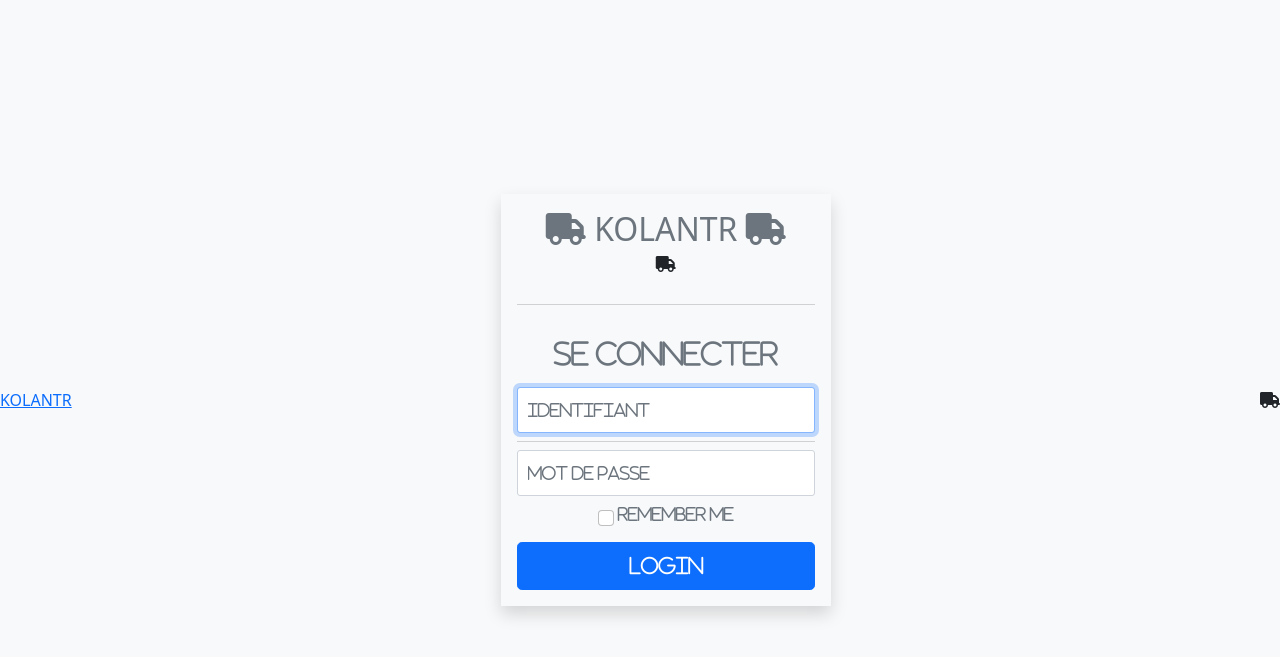
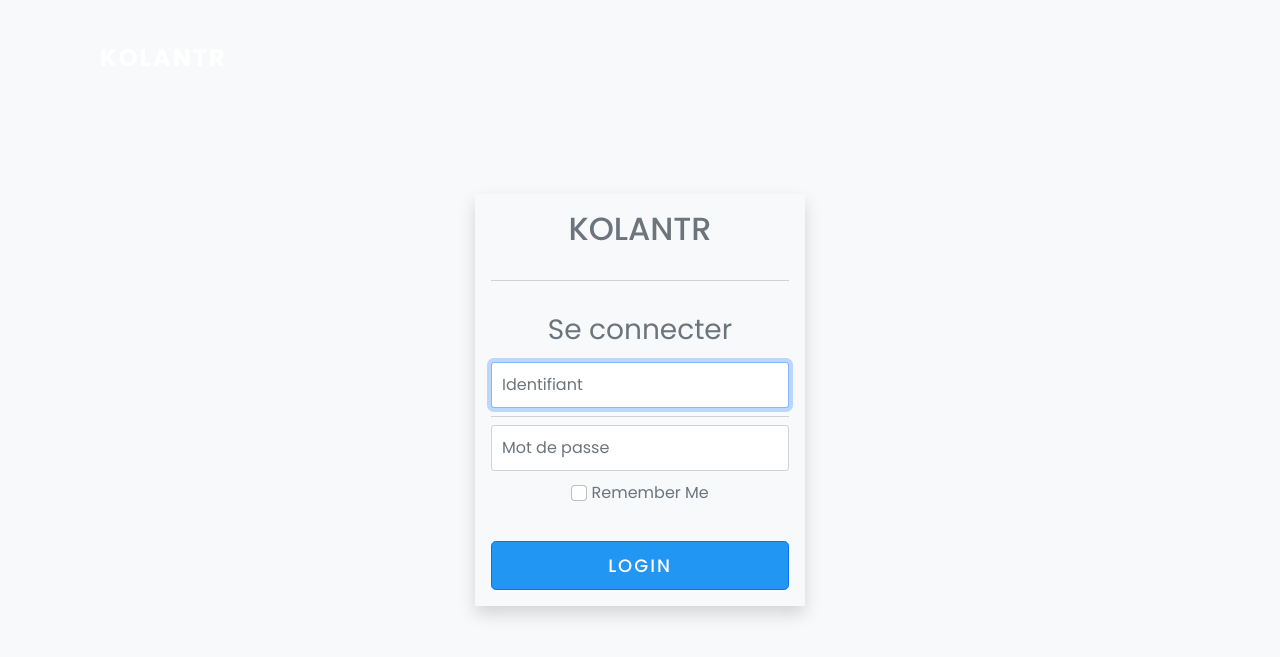
Before and after one commit to Gafy33/kolantr, a Laravel app: template resources/views/auth/login.blade.php in a window 1280 px wide. Shown: the top 657 px of the page. Run offline with Laravel 8, Linux system fonts and the light colour scheme; the template is opened without the code that fills it, so the values that code supplies are empty; parts of the project's set-up code (start-up, migrations or seed data) failed here and were passed over; some libraries are stand-ins or nearby versions.

Commit message:
Pages login

```diff
--- a/resources/views/auth/login.blade.php
+++ b/resources/views/auth/login.blade.php
@@ -8,7 +8,7 @@
 
 @section('content')
 <main class="form-signin shadow p-3">
-    <h2 class="featurette-heading"><span class="text-muted"> <i class='fas fa-truck' width="75" height="75" fill="currentColor"></i> KOLANTR  <i class='fas fa-truck' width="75" height="75" fill="currentColor"></span></h2>
+    <h2 class="featurette-heading"><span class="text-muted"> KOLANTR </span></h2>
           <form method="POST" action="{{ route('login') }}">
           @csrf
             <hr class="featurette-divider">
--- a/resources/views/layouts/master.blade.php
+++ b/resources/views/layouts/master.blade.php
@@ -58,10 +58,12 @@
 
     <!-- Custom styles for this template -->
     <link href="{{ asset('/bootstrap/signin.css')}}" rel="stylesheet">
+    <link href="{{ asset('/bootstrap/style_accueil.css')}}" rel="stylesheet">
   </head>
   <body class="text-center bg-light">
 
-  	<script src='https://kit.fontawesome.com/a076d05399.js'></script>
+  <link rel="stylesheet" href="https://stackpath.bootstrapcdn.com/font-awesome/4.7.0/css/font-awesome.min.css" crossorigin="anonymous">
+  <script src="https://kit.fontawesome.com/64d58efce2.js" crossorigin="anonymous"></script>
 
 
 @yield('navbar')
```
